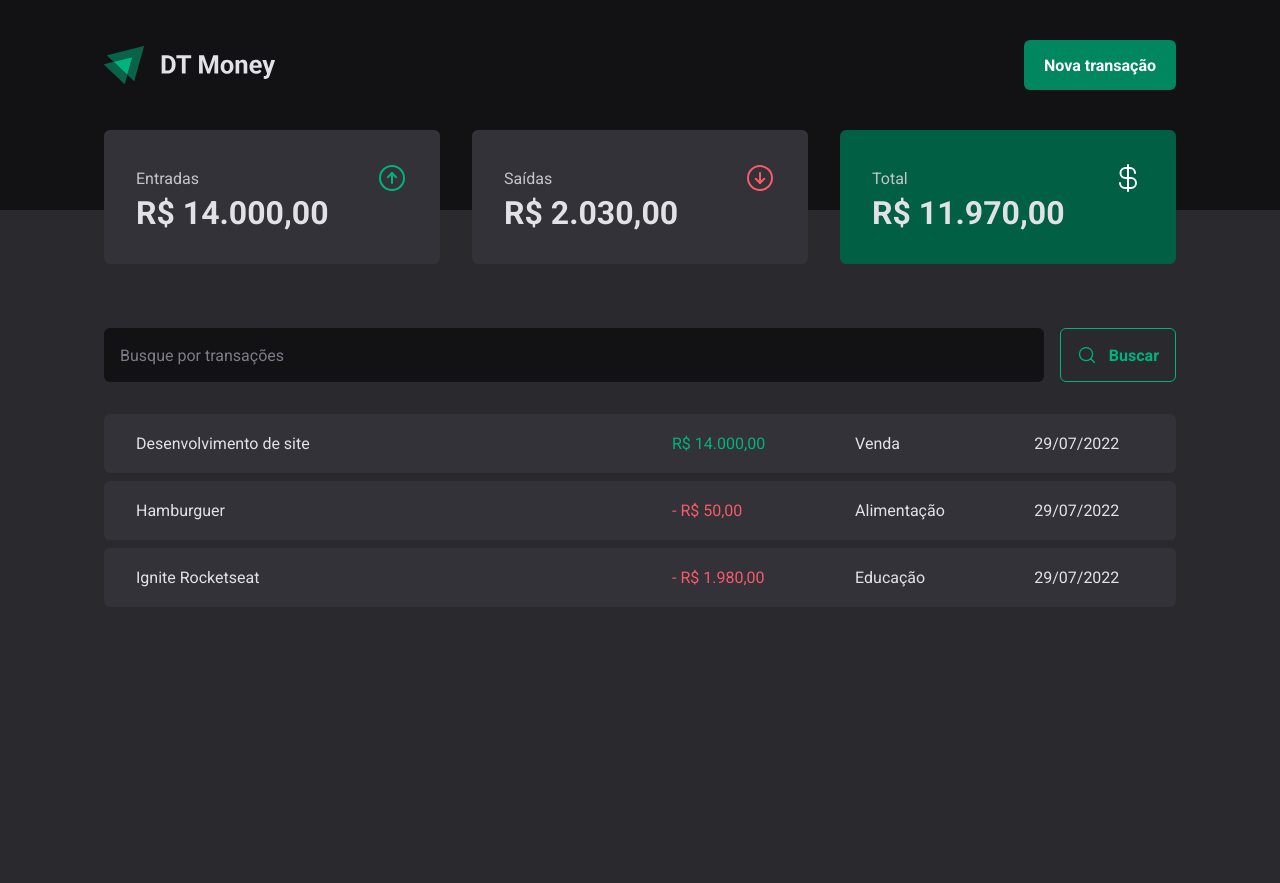
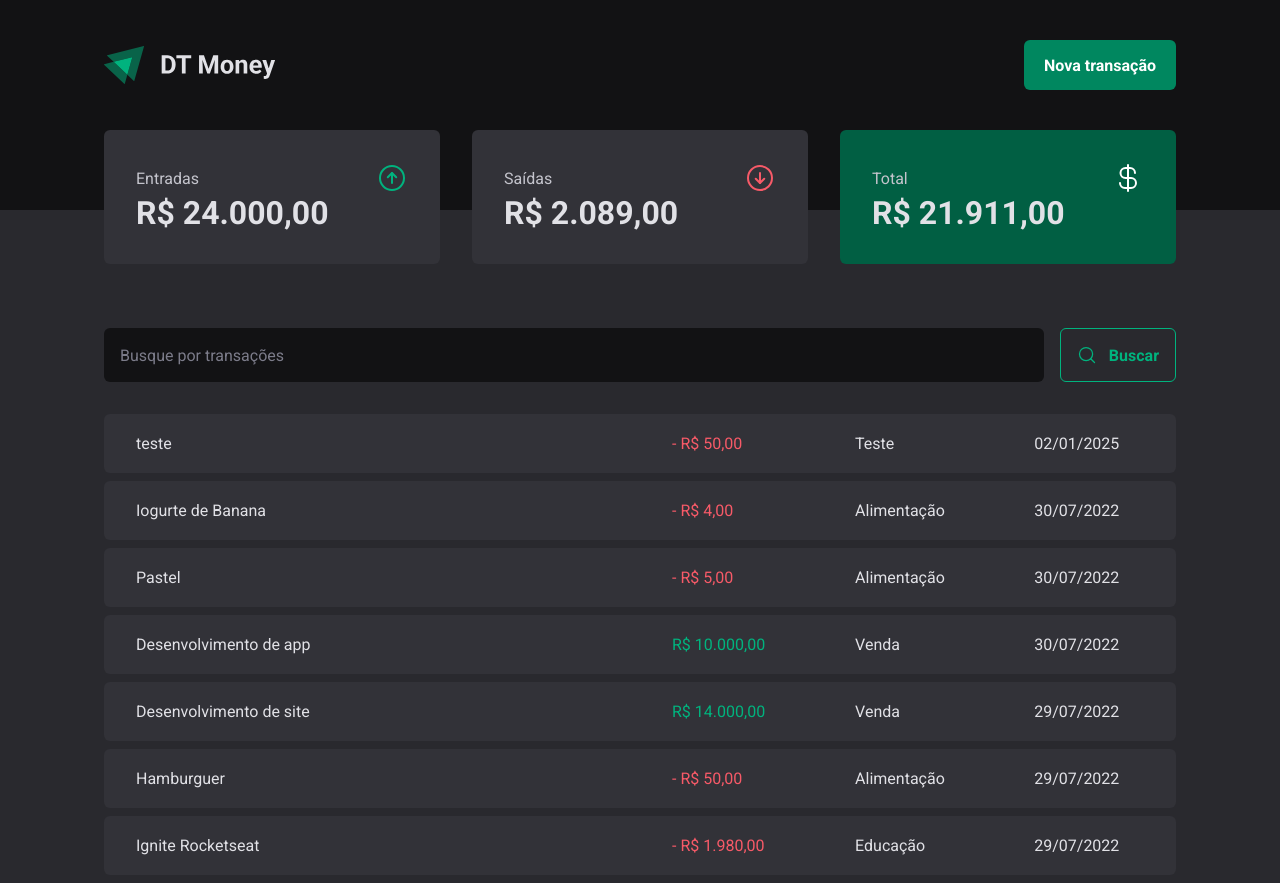
Before and after one commit to navestelar/dt-money, a React (Vite) app: page / in a window 1280 px wide. Before the commit the page ends 800 px from the top, so only its background shows below. Built offline with nearby package versions, Linux system fonts and the light colour scheme; data requests are answered from the project's data file.

Commit message:
feat: api creating transaction

```diff
--- a/server.json
+++ b/server.json
@@ -23,6 +23,38 @@
       "category": "Educação",
       "price": 1980,
       "createdAt": "2022-07-29T19:24:44.505Z"
+    },
+    {
+      "description": "Desenvolvimento de app",
+      "price": 10000,
+      "category": "Venda",
+      "type": "income",
+      "createdAt": "2022-07-30T13:26:57.560Z",
+      "id": 4
+    },
+    {
+      "description": "Pastel",
+      "price": 5,
+      "category": "Alimentação",
+      "type": "outcome",
+      "createdAt": "2022-07-30T13:30:57.560Z",
+      "id": 5
+    },
+    {
+      "description": "Iogurte de Banana",
+      "price": 4,
+      "category": "Alimentação",
+      "type": "outcome",
+      "createdAt": "2022-07-30T13:38:57.560Z",
+      "id": 6
+    },
+    {
+      "description": "teste",
+      "price": 50,
+      "category": "Teste",
+      "type": "outcome",
+      "createdAt": "2025-01-02T15:21:36.125Z",
+      "id": 7
     }
   ]
 }
--- a/src/components/NewTransactionModal/index.tsx
+++ b/src/components/NewTransactionModal/index.tsx
@@ -1,9 +1,12 @@
-import * as Dialog from "@radix-ui/react-dialog"
-import { CloseButton, Content, Overlay, TransactionType, TransactionTypeButton } from "./styles"
-import { ArrowCircleDown, ArrowCircleUp, X } from "phosphor-react"
-import {z} from "zod";
-import {Controller, useForm} from "react-hook-form";
-import {zodResolver} from "@hookform/resolvers/zod";
+import { zodResolver } from '@hookform/resolvers/zod';
+import * as Dialog from '@radix-ui/react-dialog';
+import { ArrowCircleDown, ArrowCircleUp, X } from "phosphor-react";
+import { useContext } from 'react';
+import { Controller, useForm } from 'react-hook-form';
+import * as z from 'zod';
+import { TransactionsContext } from '../../contexts/TransactionsContext';
+
+import { CloseButton, Content, Overlay, TransactionType, TransactionTypeButton } from './styles';
 
 const newTransactionFormSchema = z.object({
   description: z.string(),
@@ -15,11 +18,14 @@ const newTransactionFormSchema = z.object({
 type NewTransactionFormInputs = z.infer<typeof newTransactionFormSchema>;
 
 export function NewTransactionModal() {
+  const { createTransaction } = useContext(TransactionsContext);
+
   const {
     register,
     handleSubmit,
     control,
-    formState: { isSubmitting }
+    formState: { isSubmitting },
+    reset
   } = useForm<NewTransactionFormInputs>({
     resolver: zodResolver(newTransactionFormSchema),
     defaultValues: {
@@ -28,8 +34,16 @@ export function NewTransactionModal() {
   })
 
   async function handleCreateNewTransaction(data: NewTransactionFormInputs) {
-    await new Promise(resolve => setTimeout(resolve, 2000));
-    console.log(data);
+    const { description, price, category, type } = data;
+
+    await createTransaction({
+      description,
+      price,
+      category,
+      type,
+    });
+
+    reset();
   }
 
   return (
--- a/src/contexts/TransactionsContext.tsx
+++ b/src/contexts/TransactionsContext.tsx
@@ -10,9 +10,17 @@ interface Transaction {
   createdAt: string;
 }
 
+interface CreateTransactionInput {
+  description: string;
+  price: number;
+  category: string;
+  type: 'income' | 'outcome';
+}
+
 interface TransactionContextType {
   transactions: Transaction[];
   fetchTransactions: (query?: string) => Promise<void>;
+  createTransaction: (data: CreateTransactionInput) => Promise<void>;
 }
 
 interface TransactionsProviderProps {
@@ -27,11 +35,25 @@ export function TransactionsProvider({ children }: TransactionsProviderProps) {
   async function fetchTransactions(query?: string) {
     const response = await api.get('transactions', {
       params: {
+        _sort: 'createdAt',
+        _order: 'desc',
         q: query,
       }
     })
 
     setTransactions(response.data)
+  }
+
+  async function createTransaction(data: CreateTransactionInput) {
+    const { description, price, category, type } = data;
+    const response = await api.post('transactions', {
+      description,
+      price,
+      category,
+      type,
+      createdAt: new Date(),
+    });
+    setTransactions(state => [response.data, ...state])
   }
 
   useEffect(() => {
@@ -41,7 +63,8 @@ export function TransactionsProvider({ children }: TransactionsProviderProps) {
   return (
       <TransactionsContext.Provider value={{
         transactions,
-        fetchTransactions
+        fetchTransactions,
+        createTransaction
       }}>
         {children}
       </TransactionsContext.Provider>
```
